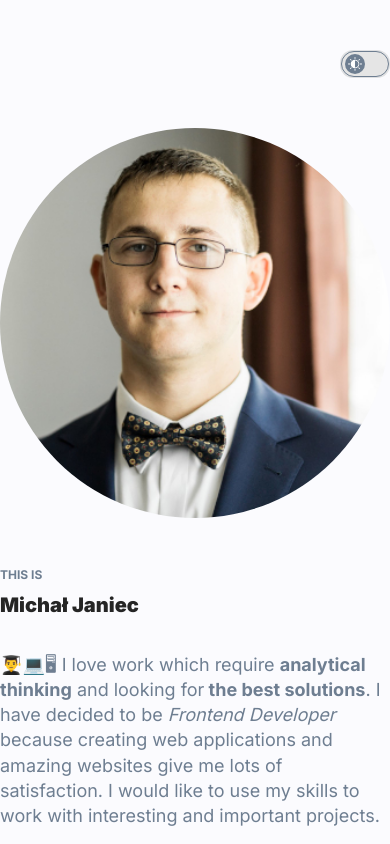
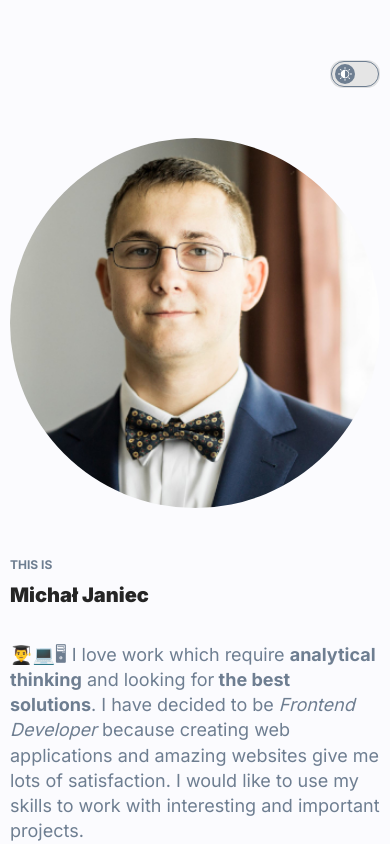
Before and after one commit to JaniecMichal/PersonalHomepage, a React (Create React App) app: page / in a window 390 px wide. Shown: the top 844 px of the page. Built offline with nearby package versions, Linux system fonts and the light colour scheme.

Commit message:
Added padding for mobile display.

```diff
--- a/src/Container/styled.js
+++ b/src/Container/styled.js
@@ -7,4 +7,8 @@ export const StyledContainer = styled.main`
   display:flex;
   flex-direction:column;
   justify-content:center;
+
+  @media (max-width: ${({ theme }) => theme.media.mobile}) {
+    padding:10px;
+  }
 `
```
